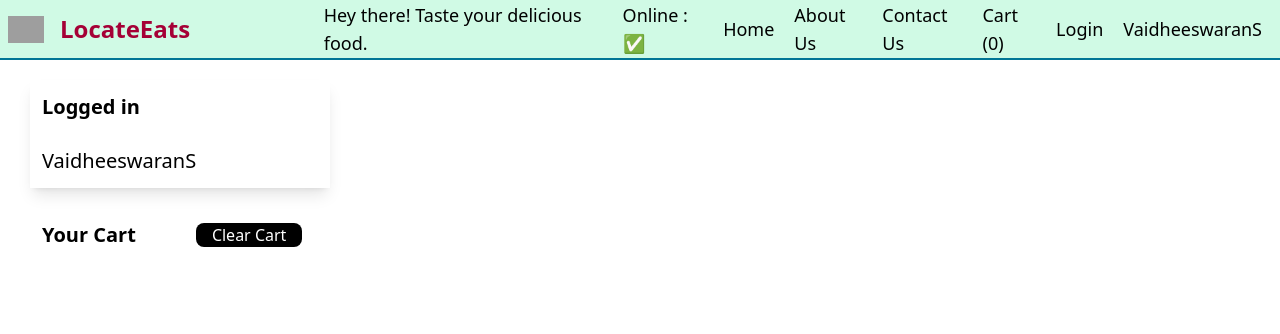
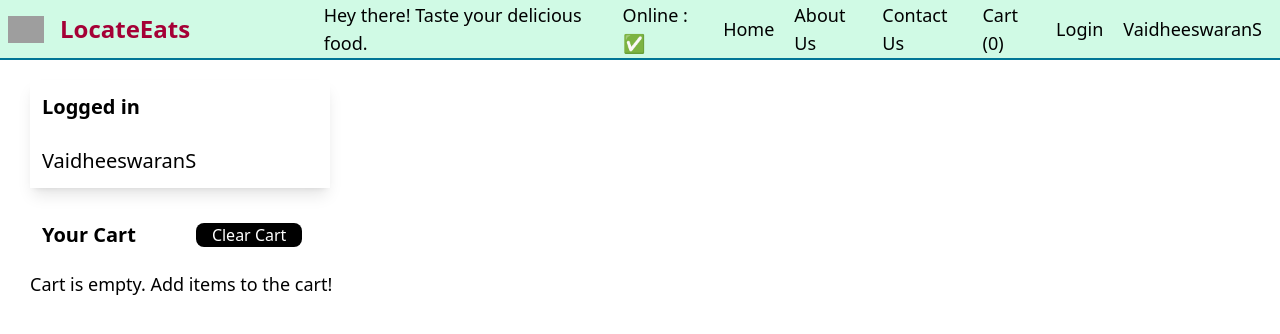
Before and after one commit to VaidheeswaranS/learn-react, a React (Vite) app: page /cart in a window 1280 px wide. Shown: the top 334 px of the page. Built offline with nearby package versions, Linux system fonts and the light colour scheme; grey boxes are pictures that could not be loaded.

Commit message:
feat: added the empty cart message if no items is present inside the cart

```diff
--- a/src/components/Body.js
+++ b/src/components/Body.js
@@ -30,6 +30,8 @@ const Body = () => {
       json?.data?.cards[1]?.card?.card?.gridElements?.infoWithStyle?.restaurants
     );
   };
+
+  console.log(filteredRestaurant);
 
   // Apply search
   const applySearch = (currentList) => {
--- a/src/components/Cart.js
+++ b/src/components/Cart.js
@@ -38,6 +38,11 @@ const Cart = () => {
           Clear Cart
         </button>
       </div>
+      {cartItems.length === 0 && (
+        <div className="ml-[30px] my-2 text-lg text-black">
+          Cart is empty. Add items to the cart!
+        </div>
+      )}
       {cartItems.map((item, index) => (
         <div
           className="main-cart-items flex flex-col ml-[30px] my-2 shadow-lg w-[800px]"
```
